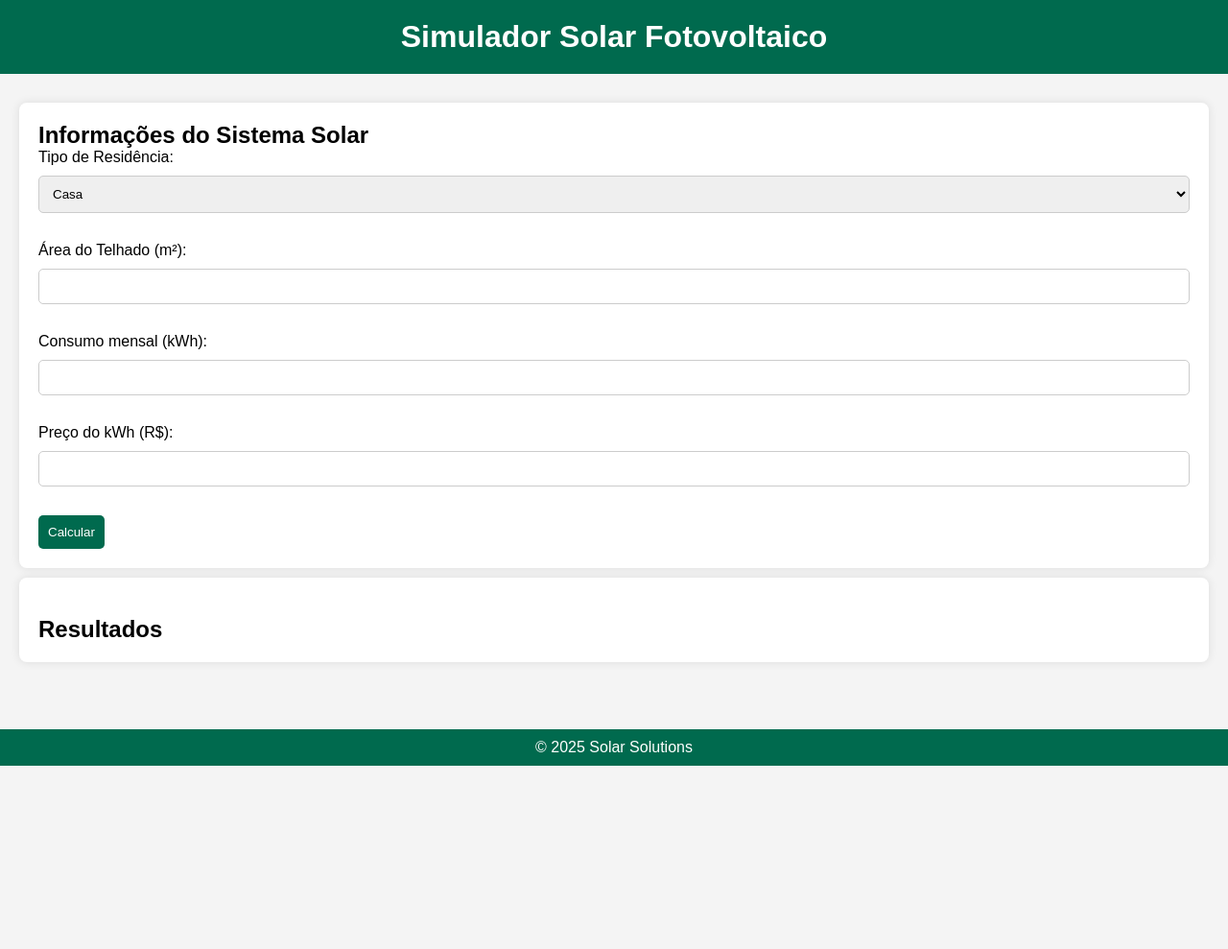
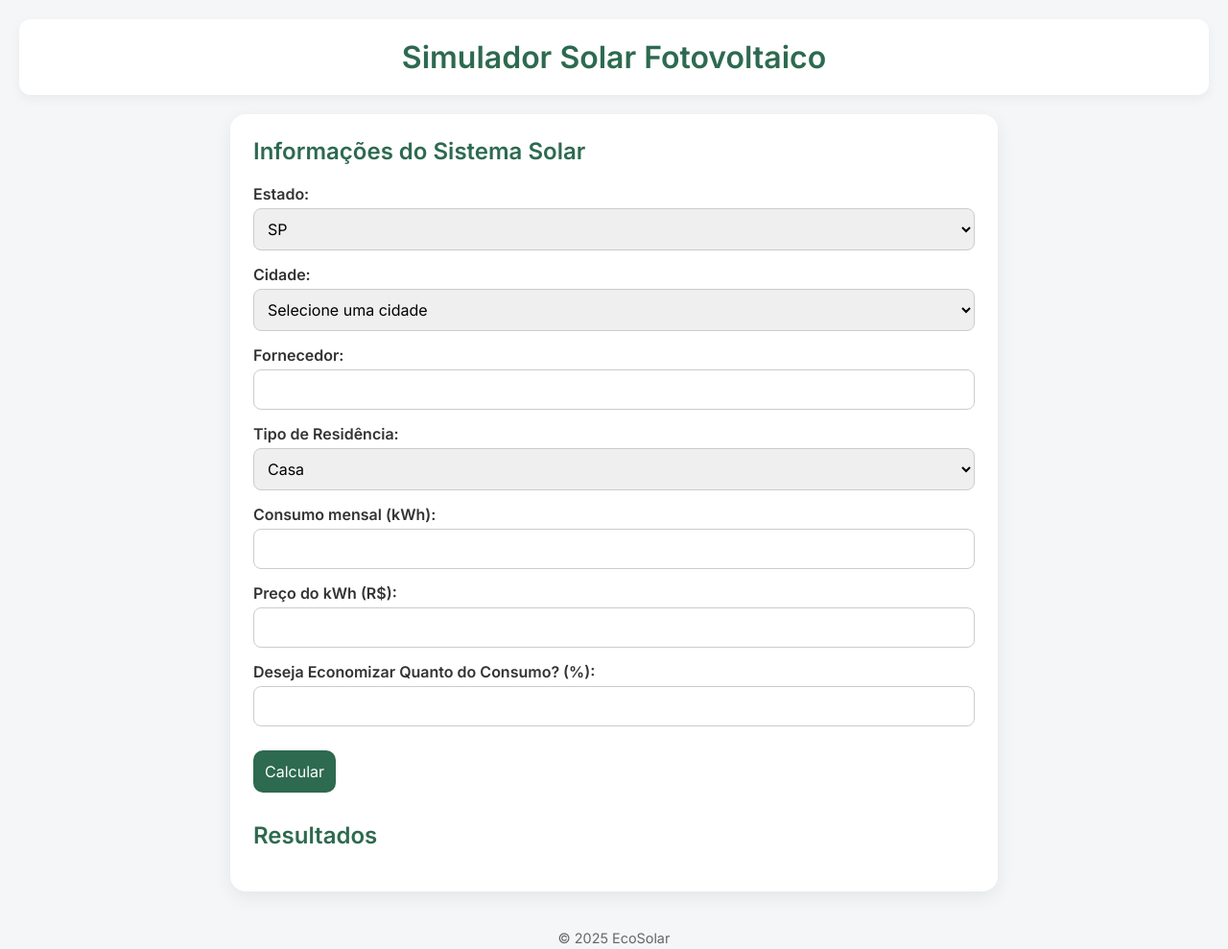
Before and after one commit to GabrielAlesiunas/EcoSmart, a plain HTML site: page index.html in a window 1280 px wide. Shown: the whole page at 96% size. Before the commit the page ends 800 px from the top, so only its background shows below. Drawn offline with Linux system fonts and the light colour scheme.

Commit message:
Aprimorando o sistema

```diff
--- a/index.html
+++ b/index.html
@@ -17,15 +17,32 @@
             <h2>Informações do Sistema Solar</h2>
             <form id="solar-form">
                 <div class="input-group">
+                    <label for="estado">Estado:</label>
+                    <select id="estado" onchange="atualizarTarifa()">
+                        <option value="SP">SP</option>
+                    </select>
+                </div>
+
+                <div class="input-group">
+                    <label for="cidade">Cidade:</label>
+                    <select id="cidade">
+                        <option value="">Selecione uma cidade</option>
+                        <option value="Cerquilho">Cerquilho</option>
+                        <option value="Iperó">Iperó</option>
+                        <option value="Sorocaba">Sorocaba</option>
+                    </select>
+                </div>
+
+                <div class="input-group">
+                    <label for="fornecedor">Fornecedor:</label>
+                    <input type="text" id="fornecedor" readonly>
+                </div>
+                <div class="input-group">
                     <label for="tipo-residencia">Tipo de Residência:</label>
                     <select id="tipo-residencia" required>
                         <option value="casa">Casa</option>
                         <option value="apartamento">Apartamento</option>
                     </select>
-                </div>
-                <div class="input-group">
-                    <label for="area-telhado">Área do Telhado (m²):</label>
-                    <input type="number" id="area-telhado" required>
                 </div>
                 <div class="input-group">
                     <label for="consumo">Consumo mensal (kWh):</label>
@@ -35,6 +52,10 @@
                     <label for="preco">Preço do kWh (R$):</label>
                     <input type="number" id="preco" name="preco" required step="0.01">
                 </div>
+                <div class="input-group">
+                    <label for="percentual-economia">Deseja Economizar Quanto do Consumo? (%):</label>
+                    <input type="number" id="percentual-economia" min="1" max="100" required>
+                </div>
                 <button type="submit">Calcular</button>
             </form>
         </section>
@@ -42,13 +63,13 @@
         <section class="result-section">
             <h2>Resultados</h2>
             <div id="resultados">
-                <!-- Os resultados serão preenchidos aqui pelo JavaScript -->
+
             </div>
         </section>
     </main>
 
     <footer>
-        <p>&copy; 2025 Solar Solutions</p>
+        <p>&copy; 2025 EcoSolar</p>
     </footer>
 
     <script src="script.js"></script>
--- a/script.js
+++ b/script.js
@@ -1,44 +1,99 @@
+document.addEventListener('DOMContentLoaded', function () {
+    // Função para atualizar a tarifa e fornecedor
+    function atualizarTarifa() {
+        const estado = document.getElementById('estado').value;
+        const cidade = document.getElementById('cidade').value;
+
+        if (!cidade) {
+            document.getElementById('fornecedor').value = '';
+            document.getElementById('preco').value = '';
+            return;
+        }
+
+        const chave = `${estado}-${cidade}`;
+        const tarifasPorCidade = {
+            "SP-Cerquilho": {
+                fornecedor: "Elektro Eletricidade e Serviços S/A",
+                tarifa: 0.87
+            },
+            "SP-Iperó": {
+                fornecedor: "CPFL Piratininga",
+                tarifa: 0.94
+            },
+            "SP-Sorocaba": {
+                fornecedor: "CPFL Piratininga",
+                tarifa: 0.94
+            }
+        };
+
+        const dados = tarifasPorCidade[chave];
+
+        if (dados) {
+            document.getElementById('fornecedor').value = dados.fornecedor;
+            document.getElementById('preco').value = dados.tarifa;
+        } else {
+            document.getElementById('fornecedor').value = '';
+            document.getElementById('preco').value = '';
+        }
+    }
+
+    // Atualiza a tarifa quando o estado ou cidade for alterado
+    document.getElementById('estado').addEventListener('change', atualizarTarifa);
+    document.getElementById('cidade').addEventListener('change', atualizarTarifa);
+
+    // Calculando os resultados quando o formulário for enviado
     document.querySelector('form').addEventListener('submit', function (event) {
         event.preventDefault();
 
-    // Pegando os valores dos inputs
-    const tipoResidencia = document.getElementById('tipo-residencia').value;
-    const areaTelhado = parseFloat(document.getElementById('area-telhado').value);
         const consumo = parseFloat(document.getElementById('consumo').value);
-    const horasSolares = parseFloat(document.getElementById('horas-solares').value);
         const preco = parseFloat(document.getElementById('preco').value);
         const percentualEconomia = parseFloat(document.getElementById('percentual-economia').value);
 
-    // Validando os valores
-    if (isNaN(consumo) || consumo <= 0 || isNaN(horasSolares) || horasSolares <= 0 || isNaN(percentualEconomia) || percentualEconomia <= 0 || percentualEconomia > 100) {
+        const irradiacaoMedia = 4.5; // Média diária de sol em horas em SP
+        const potenciaPainel = 0.3; // 300W (0.3 kW)
+        const custoPainel = 1500; // Valor estimado por painel em R$
+
+        if (isNaN(consumo) || consumo <= 0 || isNaN(percentualEconomia) || percentualEconomia <= 0 || percentualEconomia > 100) {
             alert('Por favor, insira valores válidos.');
             return;
         }
 
-    // Calculando a quantidade de energia necessária (em kWh)
+        // Quantidade de energia que o usuário quer compensar (em kWh)
         const energiaNecessaria = consumo * (percentualEconomia / 100);
 
-    // Considerando um painel solar de 300W e eficiência de 18% (valores típicos)
-    const potenciaPainel = 300;  // Potência do painel em W
-    const eficienciaPainel = 0.18;  // Eficiência média de painéis solares
+        // Energia diária gerada por painel de 300W (em kWh)
+        const energiaDiariaPorPainel = potenciaPainel * irradiacaoMedia;
 
-    // Calculando a quantidade de energia que cada painel pode gerar por dia
-    const energiaDiariaPorPainel = (potenciaPainel * eficienciaPainel * horasSolares) / 1000;  // Energia em kWh/dia
+        // Energia mensal por painel (considerando 30 dias)
+        const energiaMensalPorPainel = energiaDiariaPorPainel * 30;
 
-    // Calculando a quantidade de painéis necessários
-    const quantidadePainel = Math.ceil(energiaNecessaria / energiaDiariaPorPainel);  // Arredondando para cima
+        // Número de painéis necessários
+        const quantidadePainel = Math.ceil(energiaNecessaria / energiaMensalPorPainel);
 
-    // Calculando o espaço necessário para os painéis (considerando que cada painel precisa de 1,5m²)
-    const espacoNecessario = quantidadePainel * 1.5; // m²
+        // Espaço necessário considerando 1,5 m² por painel
+        const espacoNecessario = quantidadePainel * 1.5;
 
-    // Calculando o custo total (considerando o custo médio do painel solar)
-    const custoPainel = 1500;  // Custo de cada painel em R$
+        // Custo total estimado
         const custoTotal = quantidadePainel * custoPainel;
 
-    // Exibindo os resultados
+        // Sistema indicado
+        const potenciaTotal = quantidadePainel * potenciaPainel; // Potência total instalada em kW
+        const geracaoMensal = energiaMensalPorPainel * quantidadePainel; // Geração mensal total em kWh
+
+        // Informações sobre investimento
+        const economiaMensal = energiaNecessaria * preco; // economia mensal com a compensação
+        const economiaAnual = economiaMensal * 12;
+        const payback = custoTotal / economiaAnual; // tempo estimado de retorno em anos
+
+        // Estimativa Ambiental
+        const co2Evitado = energiaNecessaria * 0.084; // Em média, 1 kWh evita ~0.084 kg de CO₂
+        const arvoresEquivalentes = co2Evitado / 20; // 1 árvore absorve cerca de 20 kg de CO₂ por ano
+        const kmNaoRodados = co2Evitado / 0.2; // Aproximadamente, 1 km de carro gera ~0.2 kg de CO₂
+
+        // Exibição dos resultados
         document.getElementById('resultados').innerHTML = `
             <div class="result-item">
-            <p><strong>Tipo de Painel:</strong> Painel de 300W, 18% de eficiência (típico).</p>
+                <p><strong>Tipo de Painel:</strong> Painel de 300W (0,3 kW).</p>
             </div>
             <div class="result-item">
                 <p><strong>Quantidade de Painéis Necessários:</strong> ${quantidadePainel} painéis.</p>
@@ -49,5 +104,24 @@ document.querySelector('form').addEventListener('submit', function (event) {
             <div class="result-item">
                 <p><strong>Custo Total Estimado (R$):</strong> R$ ${custoTotal.toFixed(2)}.</p>
             </div>
+            <div class="result-item">
+                <p><strong>Potência Total Instalada:</strong> ${potenciaTotal.toFixed(2)} kW.</p>
+            </div>
+            <div class="result-item">
+                <p><strong>Geração Média Mensal:</strong> ${geracaoMensal.toFixed(2)} kWh.</p>
+            </div>
+            <div class="result-item">
+                <p><strong>Economia Anual Estimada:</strong> R$ ${economiaAnual.toFixed(2)}.</p>
+            </div>
+            <div class="result-item">
+                <p><strong>Tempo Estimado de Retorno (Payback):</strong> ${payback.toFixed(1)} anos.</p>
+            </div>
+            <div class="result-item">
+                <p><strong>CO₂ Evitado por Ano:</strong> ${co2Evitado.toFixed(2)} kg.</p>
+            </div>
+            <div class="result-item">
+                <p><strong>Equivalente a:</strong> ${arvoresEquivalentes.toFixed(1)} árvores plantadas / ${kmNaoRodados.toFixed(1)} km não rodados.</p>
+            </div>
         `;
     });
+});
--- a/style.css
+++ b/style.css
@@ -1,75 +1,95 @@
-/* Reset de estilo */
+@import url('https://fonts.googleapis.com/css2?family=Inter:wght@400;600&display=swap');
+
 * {
+    box-sizing: border-box;
     margin: 0;
     padding: 0;
-    box-sizing: border-box;
+    font-family: 'Inter', sans-serif;
 }
 
 body {
-    font-family: Arial, sans-serif;
-    background-color: #f4f4f4;
+    background-color: #f4f6f8;
+    color: #333;
+    padding: 20px;
 }
 
 header {
-    background-color: #006a4e;
-    color: white;
+    text-align: center;
     padding: 20px 0;
-    text-align: center;
+    background-color: #ffffff;
+    border-radius: 12px;
+    margin-bottom: 20px;
+    box-shadow: 0 4px 12px rgba(0,0,0,0.05);
 }
 
-header h1 {
+h1 {
     font-size: 2rem;
+    color: #2d6a4f;
 }
 
 main {
-    padding: 20px;
+    max-width: 800px;
+    margin: auto;
+    background-color: #fff;
+    padding: 24px;
+    border-radius: 16px;
+    box-shadow: 0 6px 20px rgba(0,0,0,0.07);
 }
 
-section {
-    background-color: white;
-    padding: 20px;
-    margin: 10px 0;
-    border-radius: 8px;
-    box-shadow: 0 0 10px rgba(0, 0, 0, 0.1);
+h2 {
+    margin-bottom: 20px;
+    color: #2d6a4f;
+}
+
+.input-group {
+    margin-bottom: 15px;
+    display: flex;
+    flex-direction: column;
+}
+
+label {
+    margin-bottom: 5px;
+    font-weight: 600;
 }
 
 input, select {
-    width: 100%;
     padding: 10px;
-    margin: 10px 0;
     border: 1px solid #ccc;
-    border-radius: 5px;
+    border-radius: 8px;
+    font-size: 1rem;
 }
 
 button {
-    background-color: #006a4e;
-    color: white;
-    padding: 10px;
+    margin-top: 10px;
+    background-color: #2d6a4f;
+    color: #fff;
     border: none;
-    border-radius: 5px;
+    padding: 12px;
+    font-size: 1rem;
+    border-radius: 10px;
     cursor: pointer;
+    transition: background-color 0.3s;
 }
 
 button:hover {
-    background-color: #004b36;
+    background-color: #1b4332;
 }
 
-.input-group {
-    margin-bottom: 20px;
-}
-
-.result-section h2 {
-    margin-top: 20px;
+.result-section {
+    margin-top: 30px;
 }
 
 .result-item {
-    margin-bottom: 15px;
+    background-color: #e9f5ec;
+    border-left: 6px solid #40916c;
+    padding: 15px;
+    border-radius: 10px;
+    margin-bottom: 12px;
 }
 
 footer {
+    margin-top: 40px;
     text-align: center;
-    padding: 10px;
-    background-color: #006a4e;
-    color: white;
-    margin-top: 40px;
+    font-size: 0.9rem;
+    color: #666;
 }
```
Lines whose indentation alone changed are shown as unchanged.
